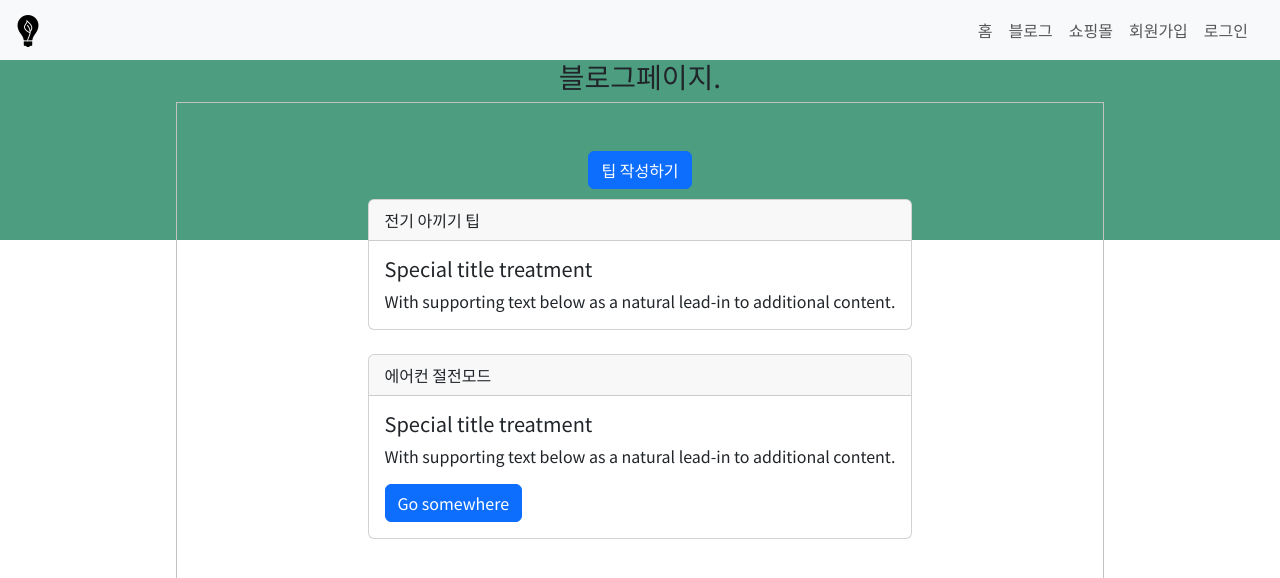
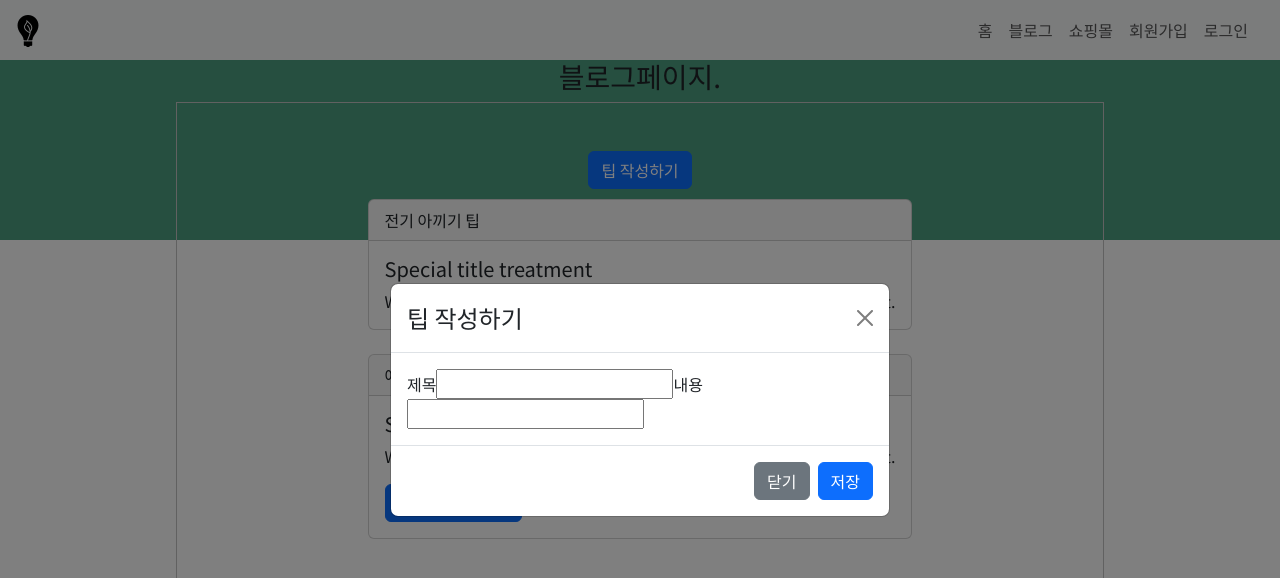
Before and after one commit to snghyun331/elice-ecobucks, a React (Vite) app in the folder front/: page /blog in a window 1280 px wide. Both pictures are taken after a click on the button "팁 작성하기". Shown: the top 578 px of the page. Built offline with nearby package versions, Linux system fonts and the light colour scheme; no server answers.

Commit message:
Feat: 팁 작성 모달 생성

```diff
--- a/front/src/pages/Blog/Blog.jsx
+++ b/front/src/pages/Blog/Blog.jsx
@@ -1,6 +1,30 @@
+import { useState } from "react";
 import { Button, Card, Container } from "react-bootstrap";
+import * as Api from "../../api";
+import TipModal from "./TipModal";
+const Blog = () => {
+  const [tip, setTip] = useState("");
+  const [showModal, setShowModal] = useState(false);
 
-const Blog = () => {
+
+  const handleCloseModal = () => setShowModal(false);
+  const handleOpenModal = () => setShowModal(true);
+
+  const handleTipChange = (e) => {
+    const newTip = e.target.value;
+    setTip(newTip);
+  };
+
+  const handleSaveTip = (tip) => {
+    // 팁을 저장하는 로직을 구현하거나 다른 작업을 수행합니다.
+    // 예: 서버에 팁을 전송하거나 로컬 상태에 저장합니다.
+    console.log("저장된 팁:", tip);
+
+    // 모달을 닫습니다.
+    handleCloseModal();
+  };
+
+
   return (
     <div style={{ padding: "60px"}}>
       <div
@@ -26,9 +50,10 @@ const Blog = () => {
           alignItems: "Center",
         }}
       >
-        <Button variant="primary" style={{ marginBottom: "10px", top: "5" }}>
+        <Button variant="primary" style={{ marginBottom: "10px", top: "5" }} onClick={handleOpenModal}>
           팁 작성하기
         </Button>
+        <TipModal show={showModal} handleCloseModal={handleCloseModal} handleSaveTip={handleSaveTip} handleTipChange={handleTipChange} />
         <Card>
           <Card.Header>전기 아끼기 팁</Card.Header>
           <Card.Body>
--- /dev/null
+++ b/front/src/pages/Blog/TipModal.jsx
@@ -0,0 +1,36 @@
+import React, { useState } from "react";
+import { Modal, Button } from "react-bootstrap";
+
+const TipModal = ({ show, handleCloseModal, handleSaveTip, handleTipChange }) => {
+    const [tip, setTip] = useState("");
+    const [content, setContent] = useState("");
+    const handleInputChange = (e) => {
+        handleTipChange(e);
+        setTip(e.target.value);
+      };
+
+
+  return (
+    <Modal show={show} onHide={handleCloseModal} centered>
+      <Modal.Header closeButton>
+        <Modal.Title>팁 작성하기</Modal.Title>
+      </Modal.Header>
+      <Modal.Body>
+        <span>제목</span>
+        <input type="text" value={tip} onChange={handleInputChange} />
+        <span>내용</span>
+        <input type="text" value={content} onChange={handleInputChange} />
+      </Modal.Body>
+      <Modal.Footer>
+        <Button variant="secondary" onClick={handleCloseModal}>
+          닫기
+        </Button>
+        <Button variant="primary" onClick={handleSaveTip}>
+          저장
+        </Button>
+      </Modal.Footer>
+    </Modal>
+  );
+};
+
+export default TipModal;
```
